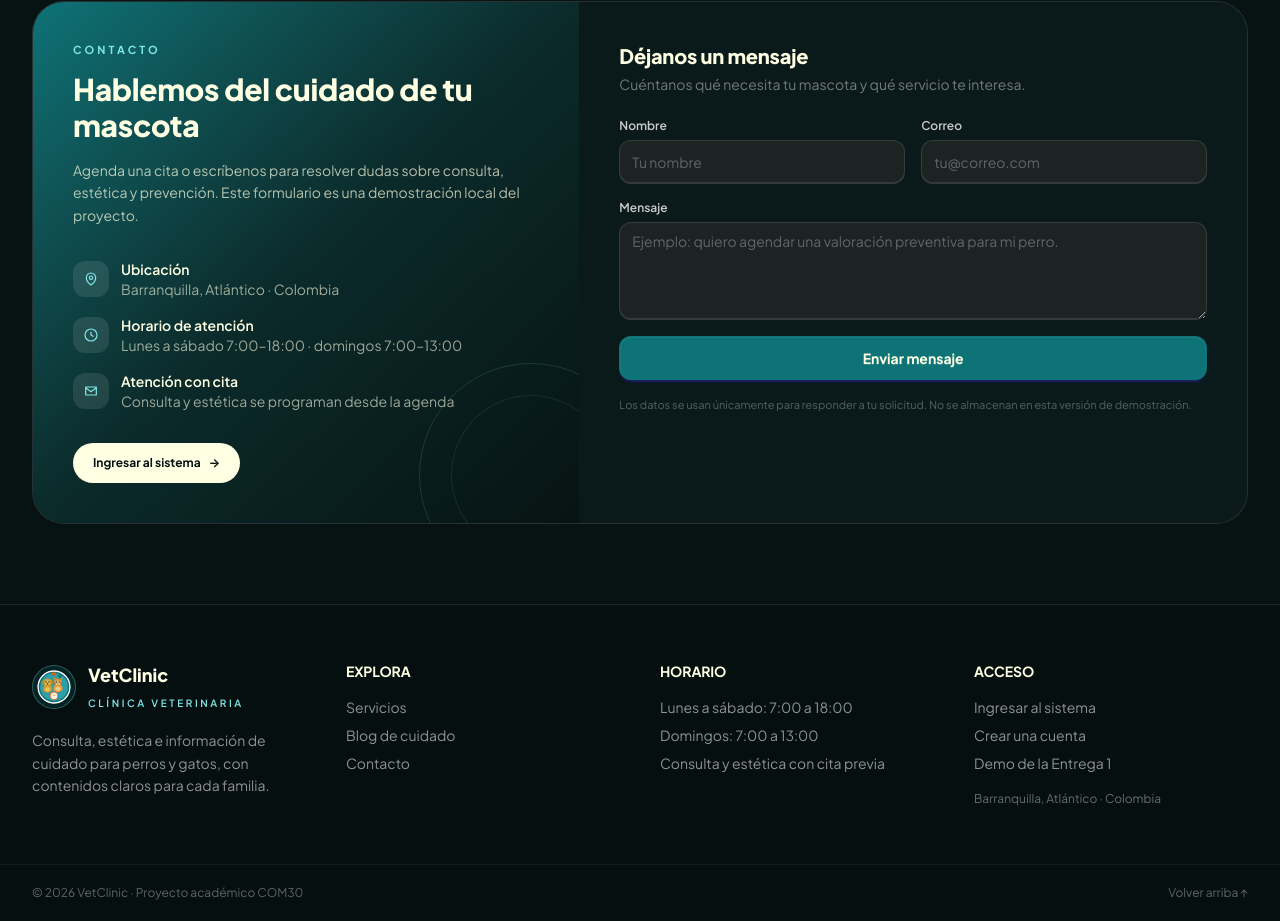
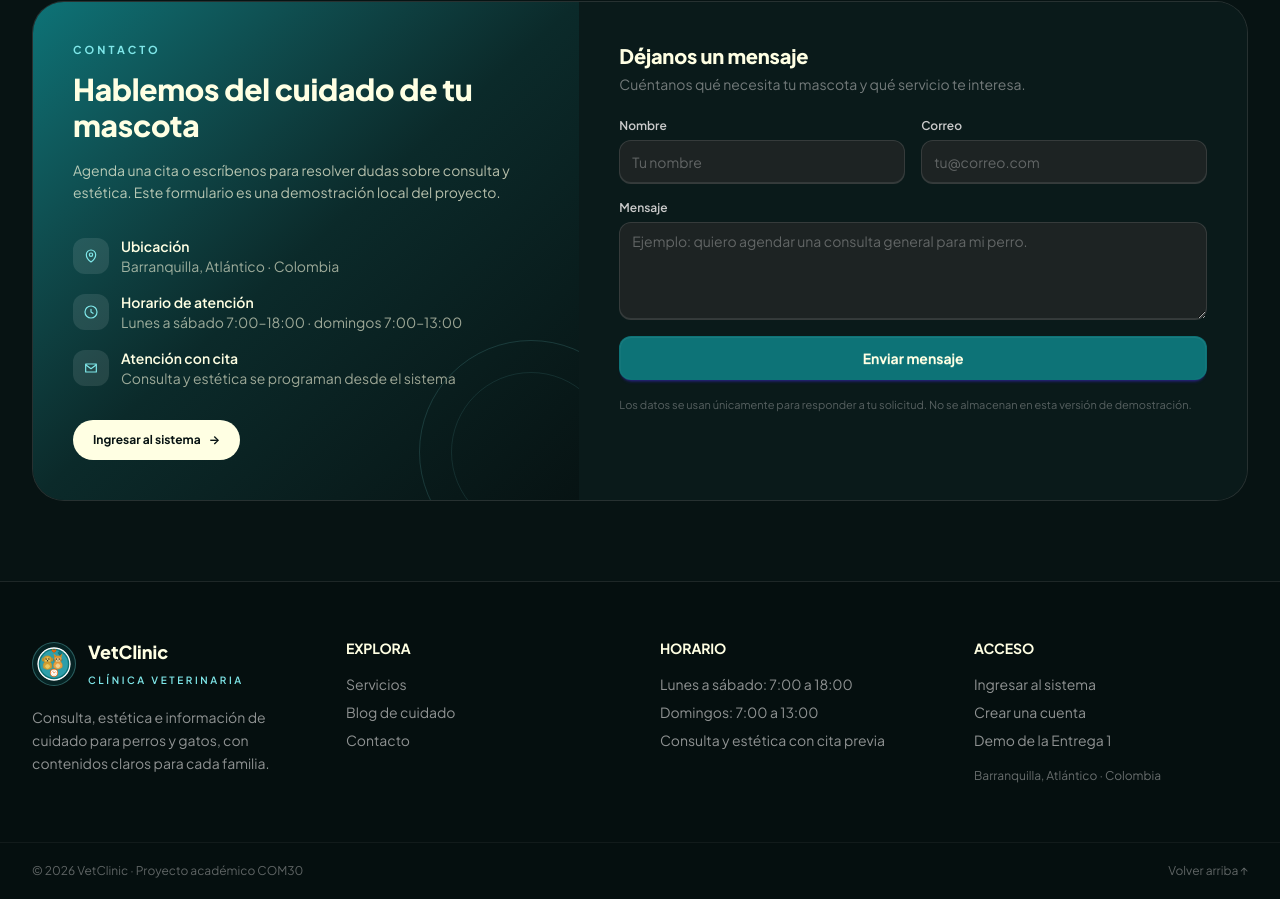
Before and after one commit to IngVictor2/veterinaria_fronted, an Angular app: page / in a window 1280 px wide. Shown: the part 4120-5041 px from the top of the page. After the commit the page ends 5019 px from the top, so only its background shows below. Built offline with nearby package versions, Linux system fonts and the light colour scheme.

Commit message:
fix(inicio): ajusta el texto de contacto a consulta y estetica

```diff
--- a/src/app/componentes/inicio/contacto-section/contacto-section.component.ts
+++ b/src/app/componentes/inicio/contacto-section/contacto-section.component.ts
@@ -17,8 +17,8 @@ import { RouterLink } from '@angular/router';
               Hablemos del cuidado de tu mascota
             </h2>
             <p class="mt-4 max-w-md text-sm leading-relaxed text-[#FFFFE3]/70">
-              Agenda una cita o escríbenos para resolver dudas sobre consulta, estética y
-              prevención. Este formulario es una demostración local del proyecto.
+              Agenda una cita o escríbenos para resolver dudas sobre consulta y estética. Este
+              formulario es una demostración local del proyecto.
             </p>
 
             <ul class="mt-8 space-y-4 text-sm text-[#FFFFE3]/80">
@@ -53,7 +53,7 @@ import { RouterLink } from '@angular/router';
                 </span>
                 <span>
                   <span class="block font-semibold text-[#FFFFE3]">Atención con cita</span>
-                  <span class="text-[#FFFFE3]/60">Consulta y estética se programan desde la agenda</span>
+                  <span class="text-[#FFFFE3]/60">Consulta y estética se programan desde el sistema</span>
                 </span>
               </li>
             </ul>
@@ -108,7 +108,7 @@ import { RouterLink } from '@angular/router';
                   name="mensaje"
                   required
                   rows="4"
-                  placeholder="Ejemplo: quiero agendar una valoración preventiva para mi perro."
+                  placeholder="Ejemplo: quiero agendar una consulta general para mi perro."
                   class="textarea textarea-bordered w-full rounded-xl text-sm"
                   [value]="mensaje()"
                   (input)="mensaje.set($any($event.target).value)"
```
